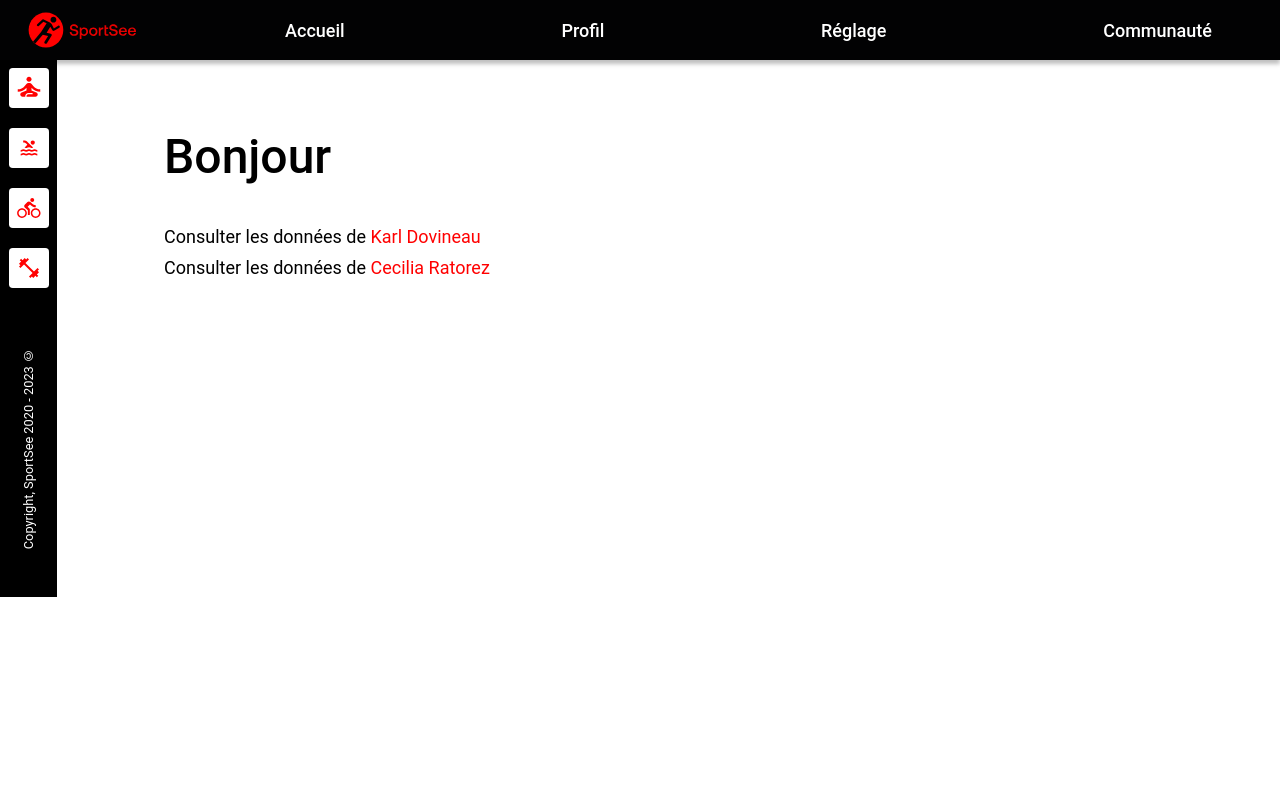
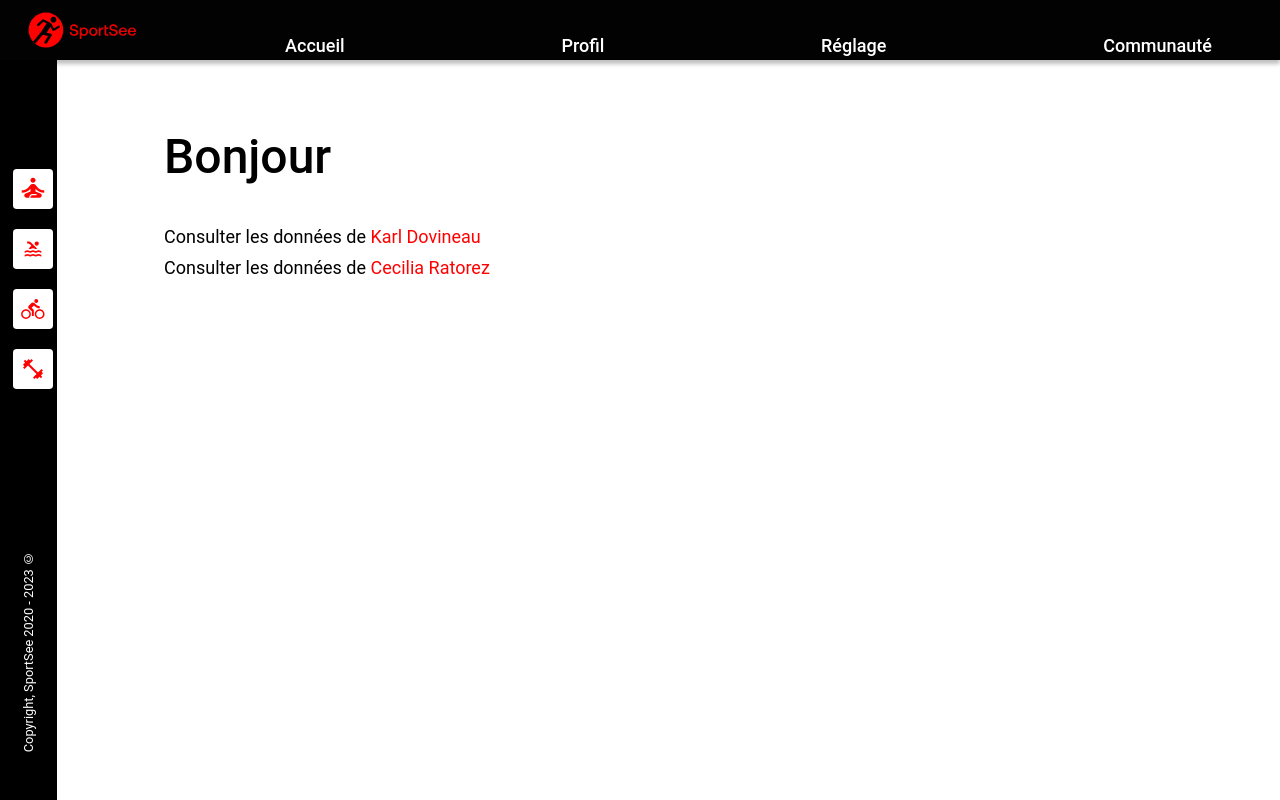
Before and after one commit to 5sensprod/p12_sportsee, a React (Create React App) app: page / in a window 1280 px wide. Built offline with nearby package versions, Linux system fonts and the light colour scheme.

Commit message:
style NavAside

```diff
--- a/src/components/ActivityNav/ActivityNav.module.css
+++ b/src/components/ActivityNav/ActivityNav.module.css
@@ -3,18 +3,16 @@
     color: white;
     background: #000000;
     flex-direction: column;
-    justify-content: center;
+    justify-content: space-between;
     align-items: center;
     padding: 0 18px;
     transition: all 0.3s ease;
     min-height: 100%;
 }
 
-/* .activitiesList {
-    display: flex;
-    flex-direction: column;
-    justify-content: center;
-} */
+nav {
+    margin: auto;
+}
 
 .activityPicto {
     padding: 0.5rem;
--- a/src/components/Layout/Layout.module.css
+++ b/src/components/Layout/Layout.module.css
@@ -1,10 +1,12 @@
 .layoutContainer {
     display: flex;
+    height: calc(100vh - 91px);
+    /* 91px est la hauteur du Header */
+
 }
 
-/* @media screen and (max-width: 768px) {
+@media screen and (max-height: 882px) {
     .layoutContainer {
-        margin: 20px auto 16px auto;
-        padding: 0 20px;
+        height: calc(100vh - 60px);
     }
-} */
+}
--- a/src/components/Nav/Nav.module.css
+++ b/src/components/Nav/Nav.module.css
@@ -1,9 +1,9 @@
 .nav {
   display: flex;
   padding-right: 68px;
-  /* gap: 80px; */
   justify-content: space-between;
   width: 100%;
+
 }
 
 .nav ul {
@@ -13,6 +13,7 @@
   max-width: 994px;
   min-width: 500px;
   width: 100%;
+
 }
 
 .nav li {
```
